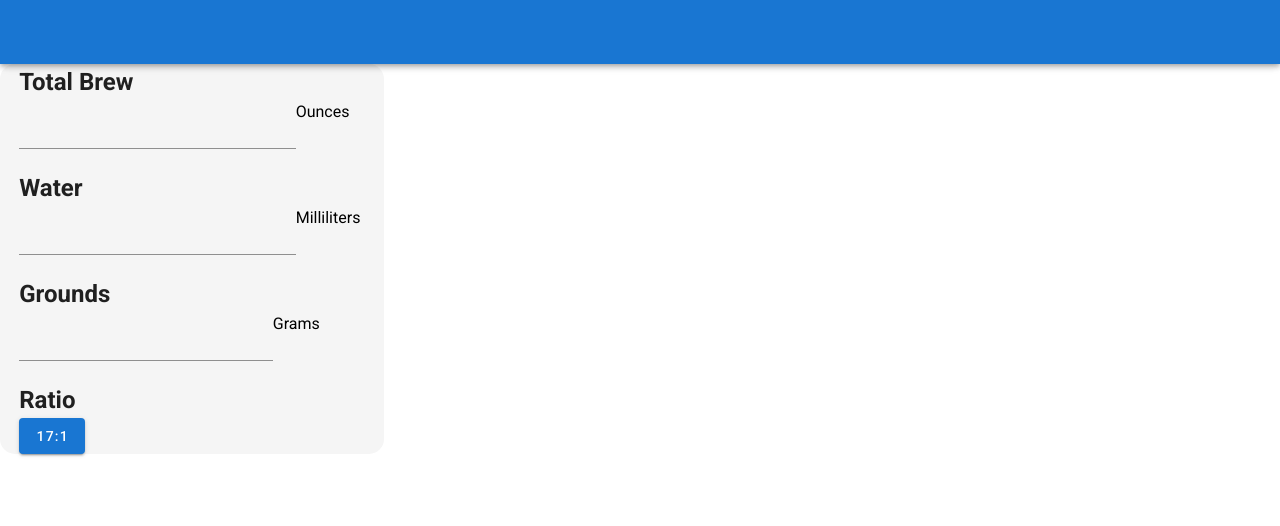
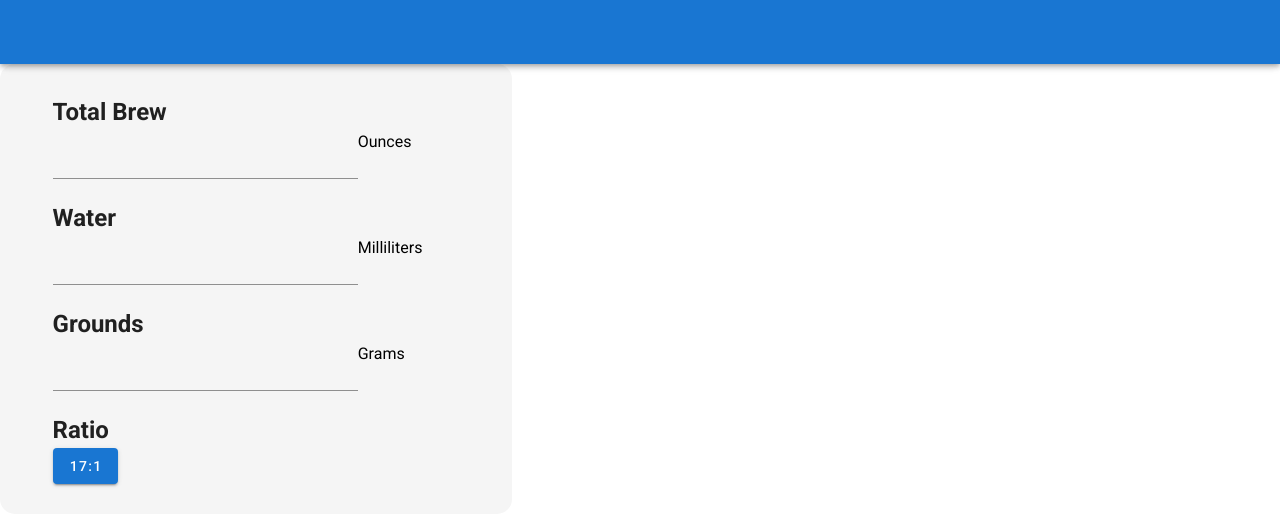
Before and after one commit to tannerkirkendall/CoffeeAbacus, a Vue app: page / in a window 1280 px wide. Shown: the top 526 px of the page. Built offline with nearby package versions, Linux system fonts and the light colour scheme.

Commit message:
css changes

```diff
--- a/src/components/Calculator.vue
+++ b/src/components/Calculator.vue
@@ -226,9 +226,10 @@ export default {
 </script>
 <style scoped>
 #back-box {
-  width: 30%;
+  width: 40%;
   background-color:whitesmoke;
   border-radius: 15px;
+  padding: 30px;
 }
 #control-box {
   width: 90%; /*can be in percentage also.*/
@@ -245,9 +246,7 @@ export default {
   width: 100%;
 }
 .input-line {
-  width: 80%;
+  width: 75%;
   /* background-color: brown; */
 }
-.input-unit {
-}
 </style>
```
